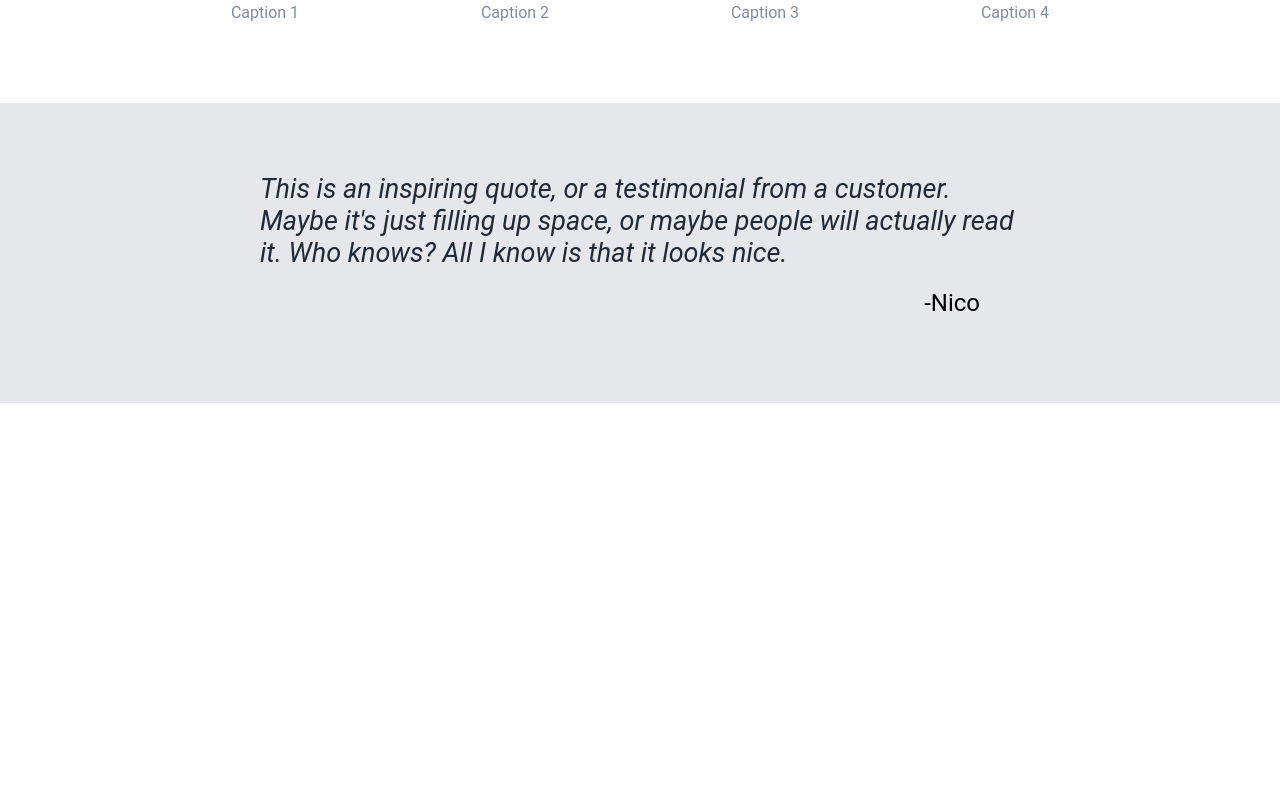
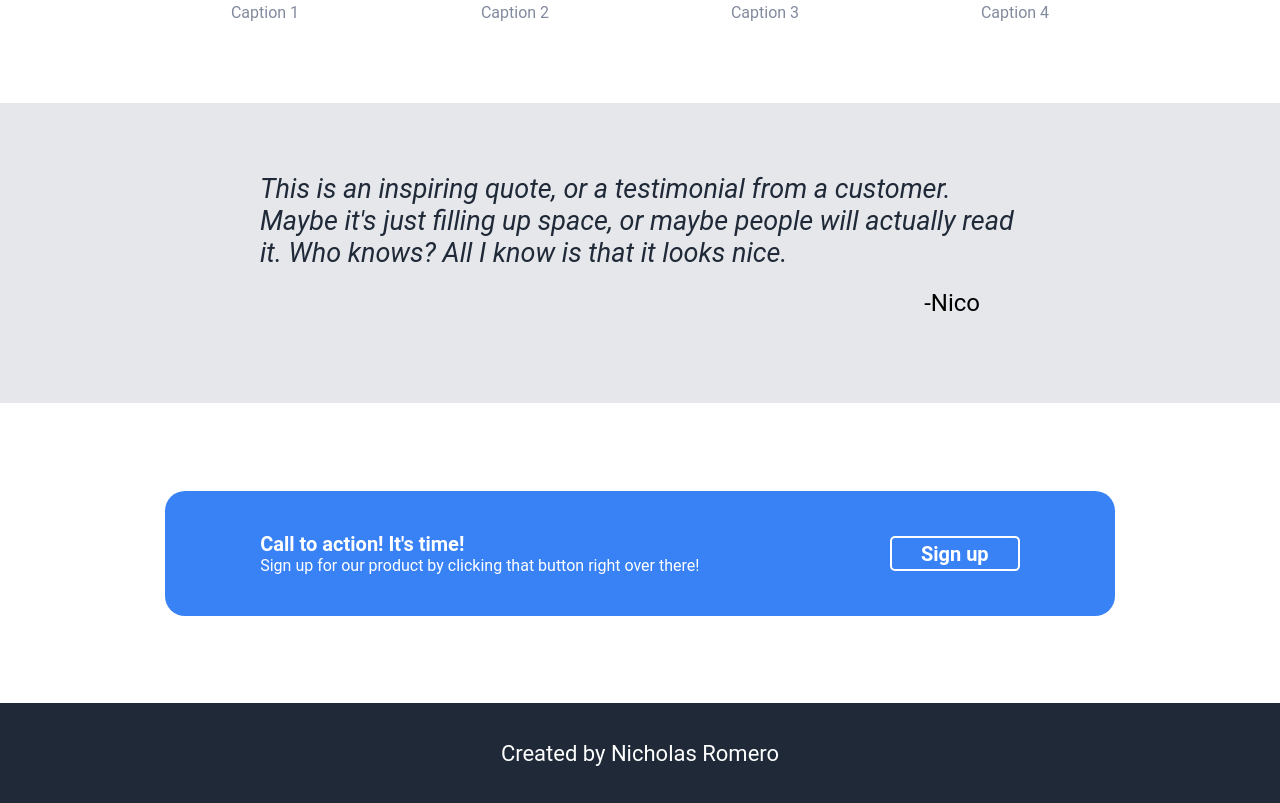
Before and after one commit to nmromero12/Landing-Page, a plain HTML site: page index.html in a window 1280 px wide. Shown: the part 890-1693 px from the top of the page. Before the commit the page ends 1493 px from the top, so only its background shows below. Drawn offline with Linux system fonts and the light colour scheme.

Commit message:
Footer of Landing Page Added!

```diff
--- a/index.html
+++ b/index.html
@@ -67,7 +67,19 @@
         </div>
 
 
-        <div class="call-container"></div>
+        <div class="call-container">
+            <div class="call-content">
+                <div class="time-content">
+                    <p class="action">Call to action! It's time!</p>
+                    <p class="product">Sign up for our product by clicking that button right over there!</p>
+                </div>
+                <div class="Sign-up-2">Sign up</div>
+            </div>
+        </div>
+
+        <div class="footer">
+            <span class="foot-text">Created by Nicholas Romero</span>
+        </div>
 
 
 
--- a/style.css
+++ b/style.css
@@ -171,5 +171,59 @@
 
 .call-container{
     display: flex;
-    height: 200px;
+    height: 300px;
+    justify-content: center;
+    align-items: center;
 }
+
+.call-content{
+    display:flex;
+    background-color: #3882F6;
+    width: 950px;
+    height: 125px;
+    border-radius: 20px;
+    justify-content: space-around;
+    align-items: center;
+}
+
+.time-content {
+    display: flex;
+    flex-direction: column;
+}
+
+.Sign-up-2 {
+    width: 130px;
+    height: 35px;
+    color: white;
+    border: solid 2px white;
+    border-radius: 5px;
+    text-align: center;
+    padding-top: 4px;
+    font-size: 20px;
+    font-weight: bold;
+}
+
+.action {
+    font-size: 20px;
+    color: white;
+    font-weight: bold;
+}
+
+.product {
+    color: white;
+}
+
+.footer {
+    display: flex;
+    height: 100px;
+    background-color: #1F2937;
+    justify-content: center;
+    align-items: center;
+
+}
+
+.foot-text{
+    font-size: 22px;
+    color: white;
+
+}
```
